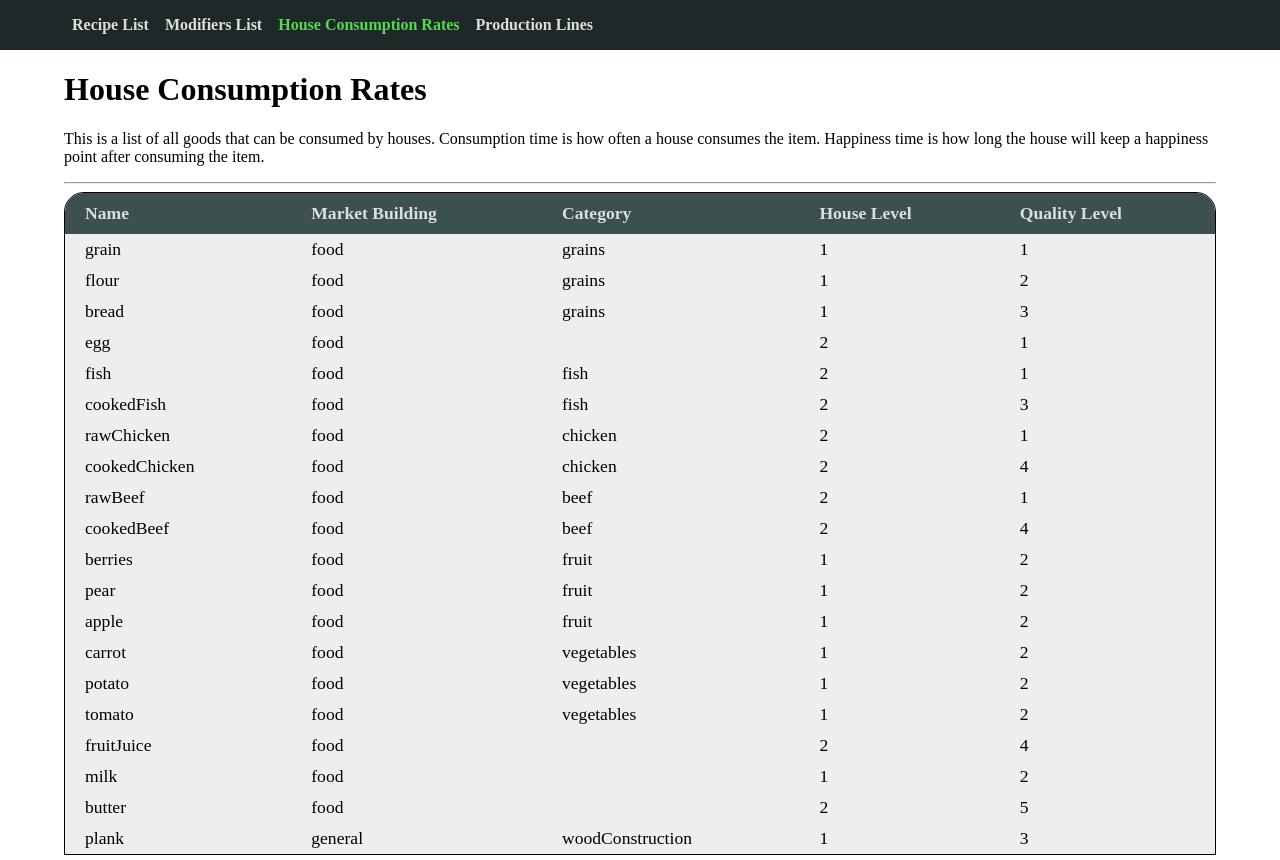
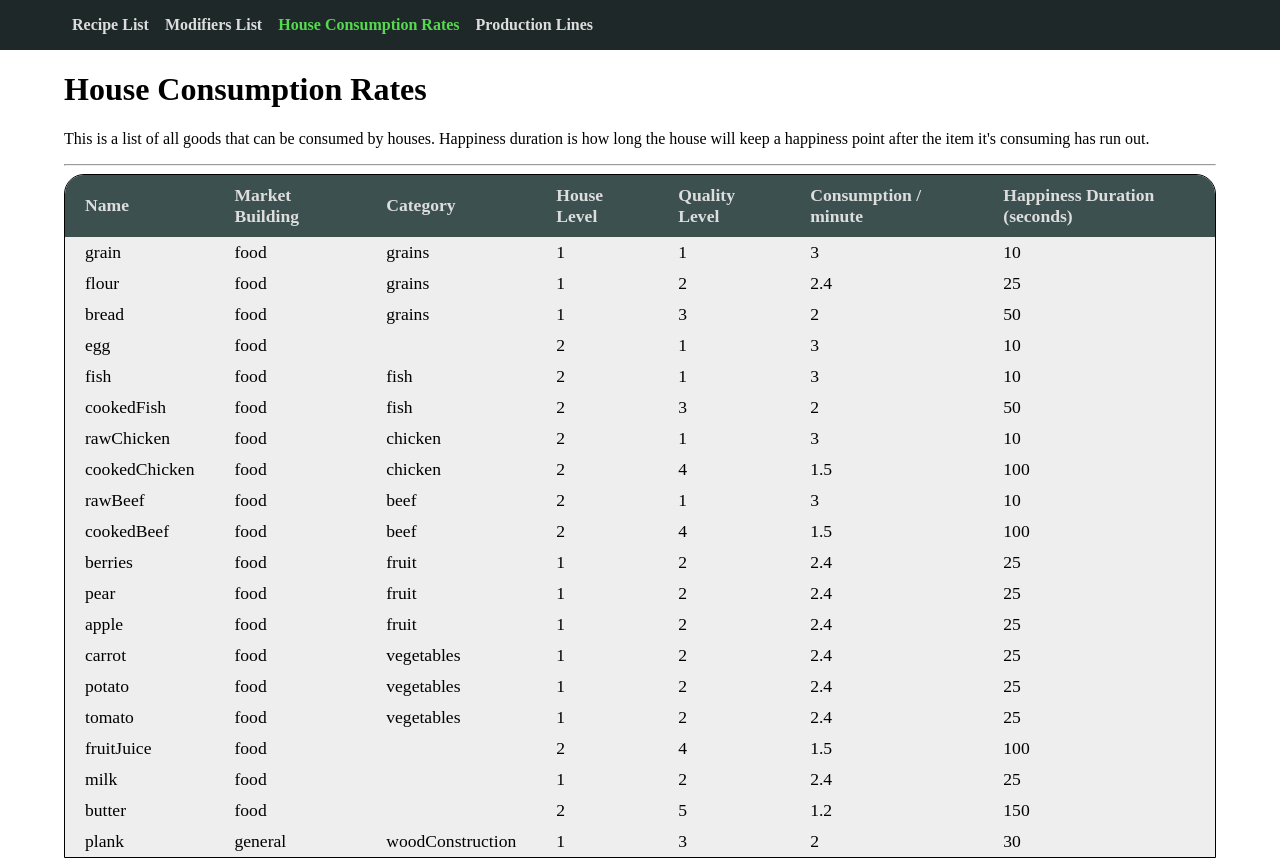
Before and after one commit to AlyxMoon/factory-town-production-calculator, a Vue app: page /consumption in a window 1280 px wide. Shown: the top 860 px of the page. Built offline with nearby package versions, Linux system fonts and the light colour scheme.

Commit message:
add method for consumption and happiness times for house consumption

```diff
--- a/src/components/ConsumptionRatesList.vue
+++ b/src/components/ConsumptionRatesList.vue
@@ -9,6 +9,8 @@
           <th>Category</th>
           <th>House Level</th>
           <th>Quality Level</th>
+          <th>Consumption / minute</th>
+          <th>Happiness Duration (seconds)</th>
         </tr>
       </thead>
       <tbody>
--- a/src/components/ConsumptionRatesListItem.vue
+++ b/src/components/ConsumptionRatesListItem.vue
@@ -5,6 +5,8 @@
     <td>{{ consumption.category | friendlyName }}</td>
     <td>{{ consumption.level | friendlyName }}</td>
     <td>{{ consumption.quality | friendlyName }}</td>
+    <td>{{ consumptionTime(consumption.name, consumption.quality) }}</td>
+    <td>{{ happinessDuration(consumption.name, consumption.quality) }}</td>
   </tr>
 </template>
 
@@ -15,8 +17,20 @@ export default {
     consumption: Object,
   },
   methods: {
-    itemsPerMinute (time, quantity) {
-      return Math.floor((60 / time) * quantity)
+    consumptionTime (name, quality) {
+      if (quality === 1) return 60 / 20
+      if (quality === 2) return 60 / 25
+      if (quality === 3) return 60 / 30
+      if (quality === 4) return 60 / 40
+      if (quality === 5) return 60 / 50
+    },
+    happinessDuration (name, quality) {
+      if (name === 'plank') return 30
+      if (quality === 1) return 10
+      if (quality === 2) return 25
+      if (quality === 3) return 50
+      if (quality === 4) return 100
+      if (quality === 5) return 150
     },
   },
 }
--- a/src/views/ConsumptionRates.vue
+++ b/src/views/ConsumptionRates.vue
@@ -3,8 +3,7 @@
     <h1>House Consumption Rates</h1>
     <p>
       This is a list of all goods that can be consumed by houses.
-      Consumption time is how often a house consumes the item.
-      Happiness time is how long the house will keep a happiness point after consuming the item.
+      Happiness duration is how long the house will keep a happiness point after the item it's consuming has run out.
     </p>
 
     <consumption-rates-list></consumption-rates-list>
```
